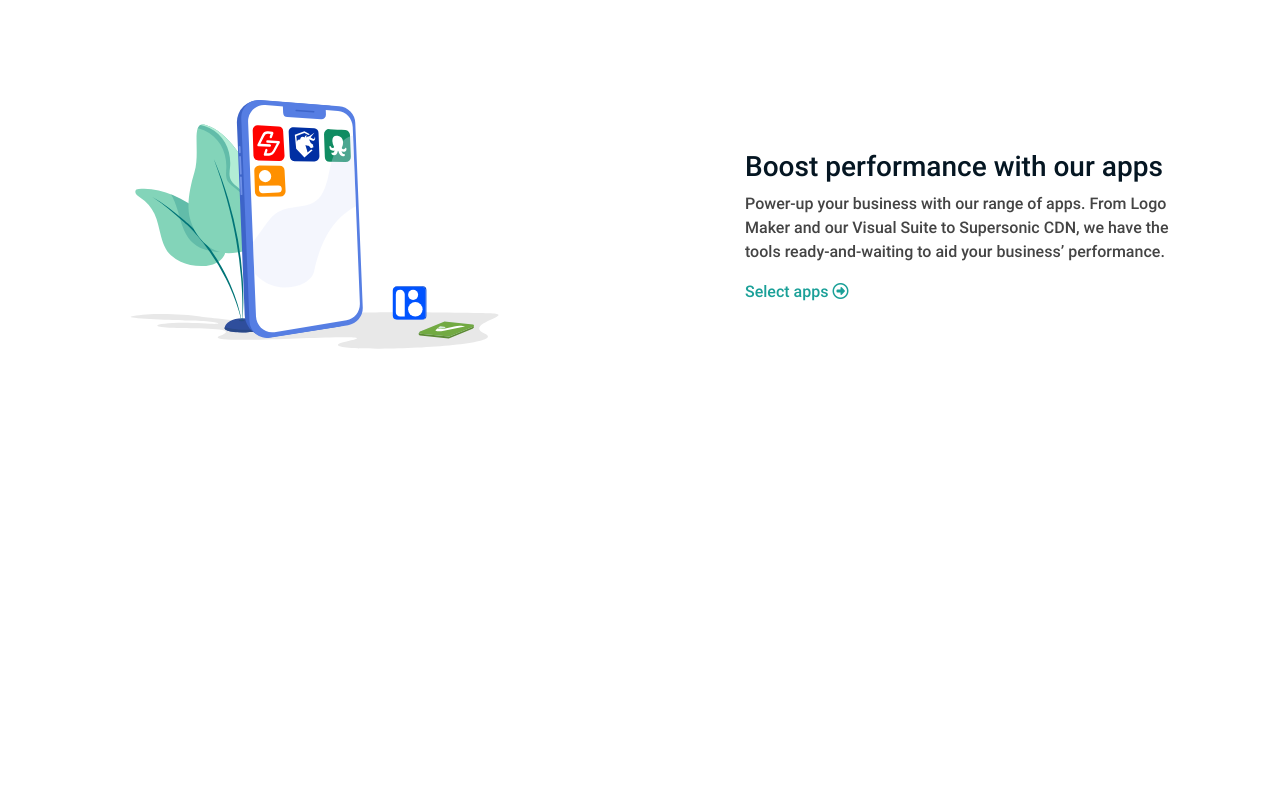
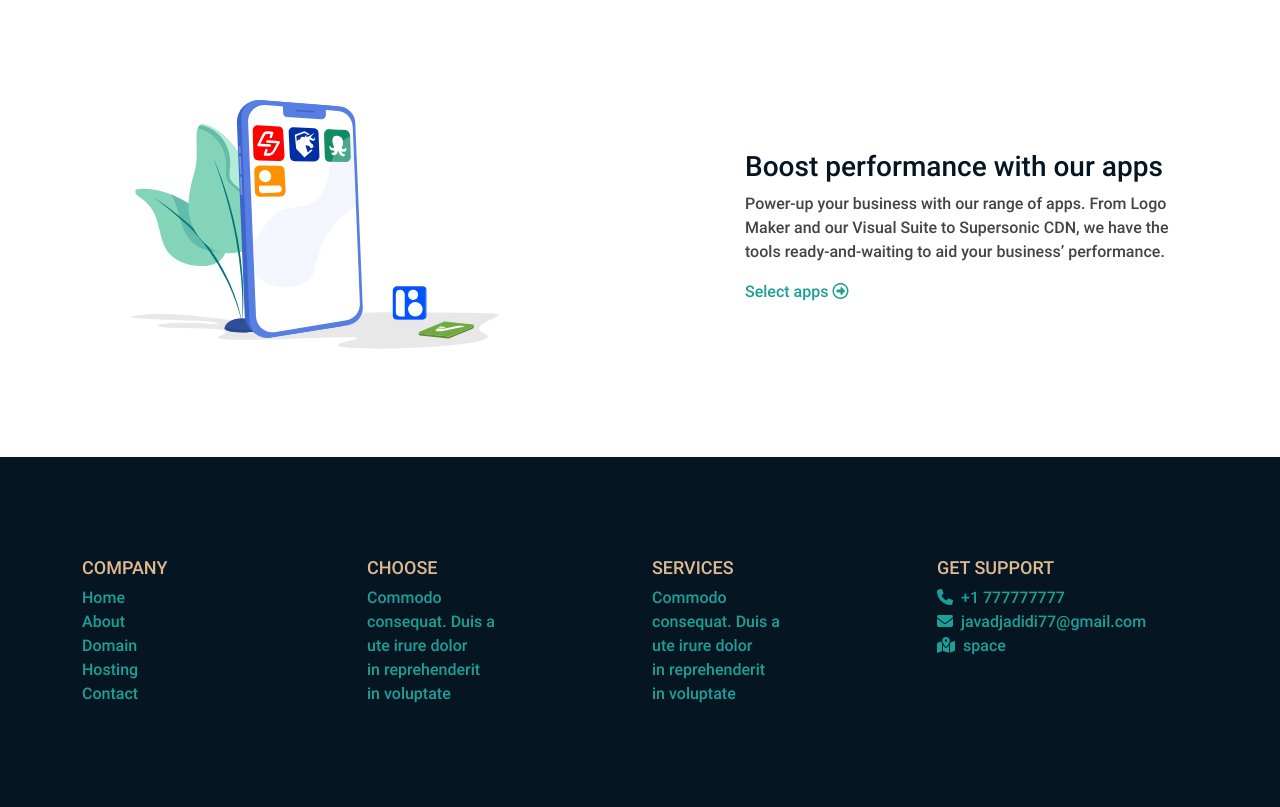
Before and after one commit to im-javad/hosting-template, a website: page src/index.html in a window 1280 px wide. Shown: the part 1755-2562 px from the top of the page. Before the commit the page ends 2212 px from the top, so only its background shows below. Drawn offline with nearby package versions, Linux system fonts and the light colour scheme; files that its build step writes are made by us from their sources; files whose address does not match are found by name.

Commit message:
home--footer-section

```diff
--- a/src/assets/sass/style.scss
+++ b/src/assets/sass/style.scss
@@ -67,6 +67,8 @@ body {
 ul,
 ol,
 li {
+  padding: 0;
+  margin: 0;
   list-style: none;
 }
 a {
@@ -131,3 +133,25 @@ nav#navbar {
     }
   }
 }
+
+// footer section
+footer#footer {
+  min-height: 350px;
+  display: flex;
+  align-items: center;
+  .row {
+    h3 {
+      font-size: 18px;
+      color: $main-color-2;
+    }
+    ul {
+      li {
+        color: $main-color-3;
+        a,
+        i {
+          color: $main-color-3;
+        }
+      }
+    }
+  }
+}
--- a/src/index.html
+++ b/src/index.html
@@ -24,7 +24,7 @@
     <link rel="stylesheet" href="./assets/css/style.min.css" />
   </head>
   <body>
-    <nav class="navbar navbar-expand-md root-bg-color-1" id="navbar">
+    <nav id="navbar" class="navbar navbar-expand-md root-bg-color-1">
       <div class="container justify-content-end">
         <button
           class="navbar-toggler shadow-none"
@@ -54,7 +54,7 @@
               <a class="nav-link active root-color-2" href="#">DOMAIN</a>
             </li>
             <li class="nav-item">
-              <a class="nav-link active root-color-2" href="#">CONTACT Us</a>
+              <a class="nav-link active root-color-2" href="#">CONTACT US</a>
             </li>
           </ul>
           <a class="root-color-2" href="#">SIGN IN</a>
@@ -204,6 +204,55 @@
       </div>
     </section>
 
+    <footer id="footer" class="root-bg-color-1">
+      <div class="container">
+        <div class="row">
+          <div class="col-12 col-sm-6 col-lg-3 my-4">
+            <h3>COMPANY</h3>
+            <ul>
+              <li><a href="#">Home</a></li>
+              <li><a href="#">About</a></li>
+              <li><a href="#">Domain</a></li>
+              <li><a href="#">Hosting</a></li>
+              <li><a href="#">Contact</a></li>
+            </ul>
+          </div>
+          <div class="col-12 col-md-6 col-lg-3 my-4">
+            <h3>CHOOSE</h3>
+            <ul>
+              <li><a href="#">Commodo</a></li>
+              <li><a href="#">consequat. Duis a</a></li>
+              <li><a href="#">ute irure dolor</a></li>
+              <li><a href="#">in reprehenderit</a></li>
+              <li><a href="#">in voluptate</a></li>
+            </ul>
+          </div>
+          <div class="col-12 col-md-6 col-lg-3 my-4">
+            <h3>SERVICES</h3>
+            <ul>
+              <li><a href="#">Commodo</a></li>
+              <li><a href="#">consequat. Duis a</a></li>
+              <li><a href="#">ute irure dolor</a></li>
+              <li><a href="#">in reprehenderit</a></li>
+              <li><a href="#">in voluptate</a></li>
+            </ul>
+          </div>
+          <div class="col-12 col-md-6 col-lg-3 my-4">
+            <h3>GET SUPPORT</h3>
+            <ul>
+              <li>
+                <i class="fa-sharp fa-solid fa-phone me-1"></i> +1 777777777
+              </li>
+              <li>
+                <i class="fa-solid fa-envelope me-2"></i>javadjadidi77@gmail.com
+              </li>
+              <li><i class="fa-solid fa-map-location-dot me-2"></i>space</li>
+            </ul>
+          </div>
+        </div>
+      </div>
+    </footer>
+
     <!-- Bootstrap js CDN -->
     <script
       src="https://cdn.jsdelivr.net/npm/bootstrap@5.2.3/dist/js/bootstrap.bundle.min.js"
```
Also changed, not shown: dist/assets/css/style.min.css, dist/index.html, src/assets/css/style.css.
